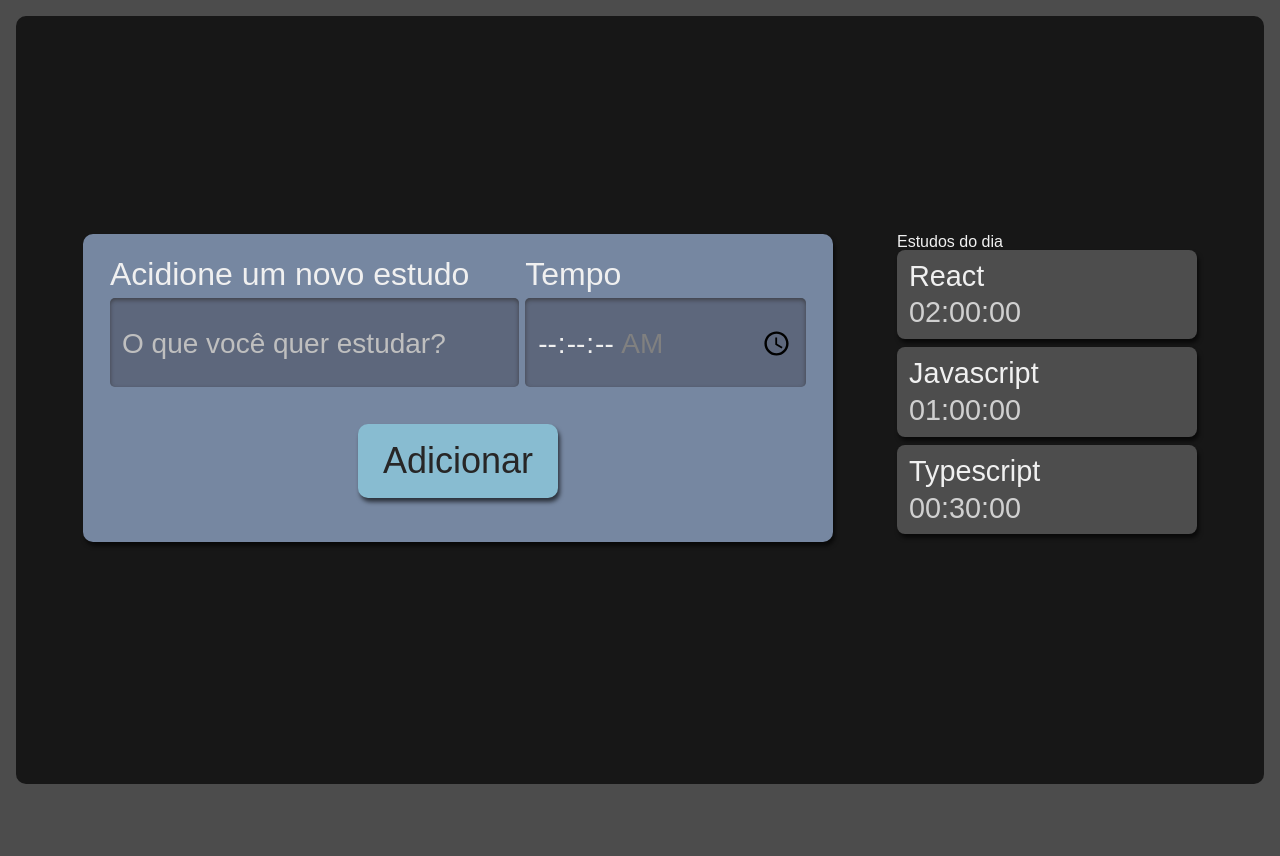
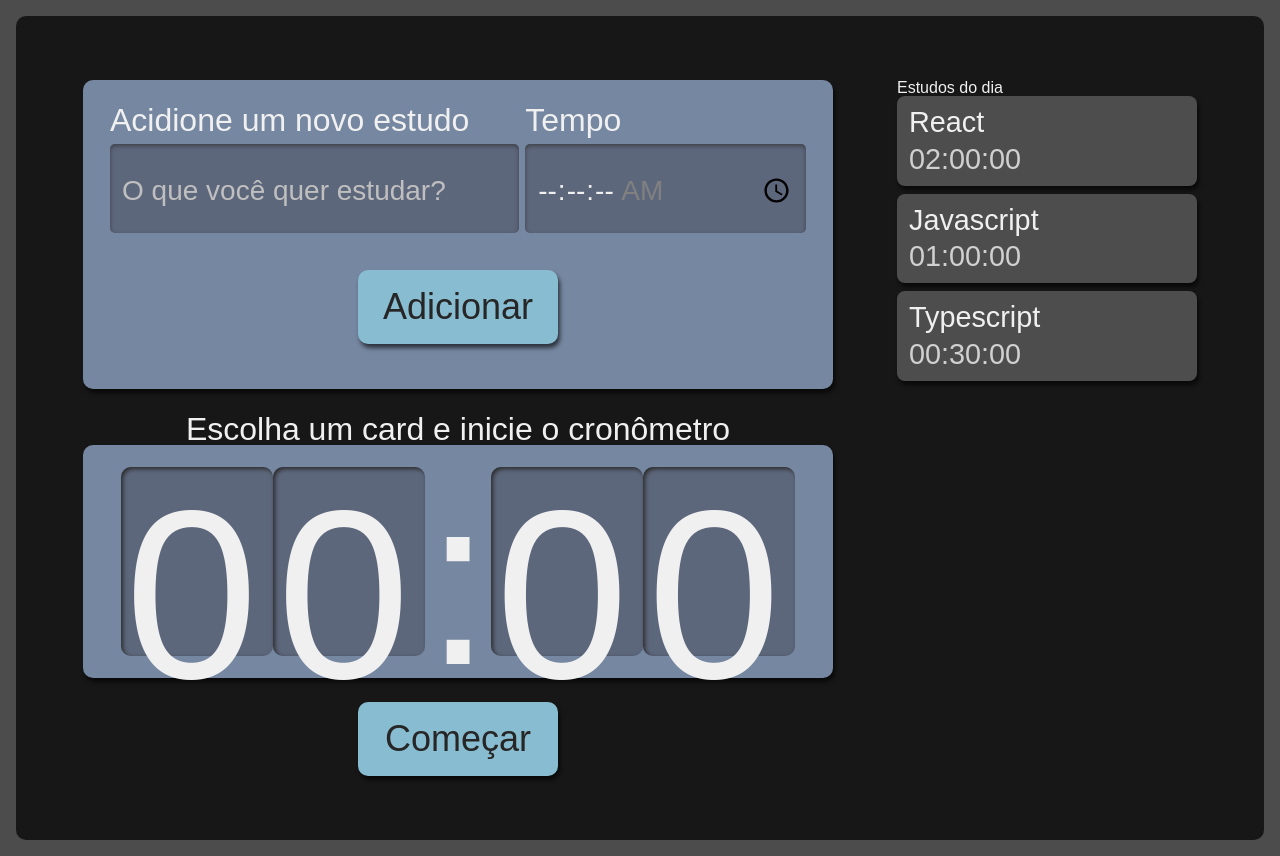
Before and after one commit to Allyhgf/alura-react-com-typescript, a React (Create React App) app: page / in a window 1280 px wide. Before the commit the page ends 800 px from the top, so only its background shows below. Built offline with nearby package versions, Linux system fonts and the light colour scheme.

Commit message:
refactor Lista, Relogio criado e defaults

```diff
--- a/src/components/Botao/index.tsx
+++ b/src/components/Botao/index.tsx
@@ -1,6 +1,6 @@
 import React from "react";
 import style from "./Botao.module.scss";
 
-export function Botao(props: any) {
+export default function Botao(props: {children: string}) {
   return <button className={style.botao}>{props.children}</button>;
 }
--- /dev/null
+++ b/src/components/Cronometro/Cronometro.module.scss
@@ -0,0 +1,59 @@
+.cronometro {
+    display: flex;
+    flex-direction: column;
+    align-items: center;
+    grid-area: cronometro;
+
+    .relogioWrapper {
+      align-items: center;
+      background-color: #7687A1;
+      border-radius: 10px;
+      box-shadow: 2px 4px 4px #0000009F;
+      box-sizing: border-box;
+      display: flex;
+      font-size: 5rem;
+      justify-content: center;
+      margin-bottom: 24px;
+      padding: 16px 12px;
+      width: 100%;
+    }
+
+    .titulo {
+      font-size: 2rem;
+    }
+
+    button {
+      background-color: #88bcd1;
+      border-radius: 10px;
+      box-shadow: 2px 4px 4px #0000009F;
+      color: #272626;
+      cursor: pointer;
+      font-size: 1.25rem;
+      padding: 16px;
+      width: 150px;
+
+      &:active {
+        background-color: #7CA6B7;
+        box-shadow: 2px 2px 4px #0000009F inset;
+        cursor: auto;
+      }
+    }
+
+    @media screen and (min-width:1280px) {
+
+      .relogioWrapper{
+        font-size: 15rem;
+      }
+
+      p {
+        font-size: 2rem;
+      }
+
+      button {
+        grid-column-start: span 2;
+        justify-self: center;
+        width: 200px;
+        font-size: 2.25rem;
+      }
+    }
+  }
--- /dev/null
+++ b/src/components/Cronometro/Relogio/Relogio.module.scss
@@ -0,0 +1,21 @@
+.relogioNumero {
+    background-color: #5D677C;
+    box-shadow: 2px 2px 4px #2B2B2B inset;
+    height: 3.6rem;
+    width: 3rem;
+    padding: 8px 4px;
+    border-radius: 10px;
+
+    @media screen and (min-width:1280px) {
+      height: 10.8rem;
+      width: 9rem;
+    }
+  }
+
+  .relogioDivisao {
+    height: 4.2rem;
+
+    @media screen and (min-width:1280px) {
+      height: 12.6rem;
+    }
+  }
--- /dev/null
+++ b/src/components/Cronometro/Relogio/index.tsx
@@ -0,0 +1,13 @@
+import style from "./Relogio.module.scss"
+
+export default function Relogio() {
+  return (
+    <>
+      <span className={style.relogioNumero}>0</span>
+      <span className={style.relogioNumero}>0</span>
+      <span className={style.relogioDivisao}>:</span>
+      <span className={style.relogioNumero}>0</span>
+      <span className={style.relogioNumero}>0</span>
+    </>
+  );
+}
--- /dev/null
+++ b/src/components/Cronometro/index.tsx
@@ -0,0 +1,17 @@
+import Botao from "../Botao";
+import Relogio from "./Relogio";
+import style from './Cronometro.module.scss'
+
+export default function Cronometro() {
+    return (
+        <div className={style.cronometro}>
+            <p className={style.titulo}>Escolha um card e inicie o cronômetro</p>
+            <div className={style.relogioWrapper}>
+                <Relogio />
+            </div>
+            <Botao>
+                Começar
+            </Botao>
+        </div>
+    )
+}
--- a/src/components/Formulario/index.tsx
+++ b/src/components/Formulario/index.tsx
@@ -1,8 +1,8 @@
 import React from "react";
-import { Botao } from "../Botao";
+import Botao from "../Botao";
 import style from "./Formulario.module.scss"
 
-export class Formulario extends React.Component {
+export default class Formulario extends React.Component {
   render() {
     return (
       <form action="" className={style.novaTarefa}>
@@ -28,7 +28,7 @@
             required
           />
         </div>
-        <Botao chave="3">
+        <Botao>
           Adicionar
         </Botao>
       </form>
--- /dev/null
+++ b/src/components/Lista/Item/index.tsx
@@ -0,0 +1,10 @@
+import style from '../Lista.module.scss';
+
+export default function Item ({ tarefa, tempo }: { tarefa: string, tempo: string}) {
+    return (
+        <li className={style.item}>
+            <h3>{tarefa}</h3>
+            <span>{tempo}</span>
+          </li>
+    )
+}
--- a/src/components/Lista/index.tsx
+++ b/src/components/Lista/index.tsx
@@ -1,7 +1,8 @@
 import React from "react";
-import style from "./Lista.module.scss"
+import Item from "./Item";
+import style from "./Lista.module.scss";
 
-export function Lista() {
+export default function Lista() {
   const tarefas = [
     {
       tarefa: "React",
@@ -22,10 +23,7 @@
       <h2>Estudos do dia</h2>
       <ul>
         {tarefas.map((item, index) => (
-          <li key={index} className={style.item}>
-            <h3>{item.tarefa}</h3>
-            <span>{item.tempo}</span>
-          </li>
+          <Item key={index} {...item}  />
         ))}
       </ul>
     </aside>
--- a/src/pages/App.tsx
+++ b/src/pages/App.tsx
@@ -1,6 +1,7 @@
 import React from 'react';
-import { Formulario } from '../components/Formulario';
-import { Lista } from '../components/Lista';
+import Cronometro from '../components/Cronometro';
+import Formulario from '../components/Formulario';
+import Lista from '../components/Lista';
 import style from "./App.module.scss"
 
 function App() {
@@ -8,6 +9,7 @@
     <div className={style.AppStyle}>
       <Formulario />
       <Lista />
+      <Cronometro />
     </div>
   );
 }
```
